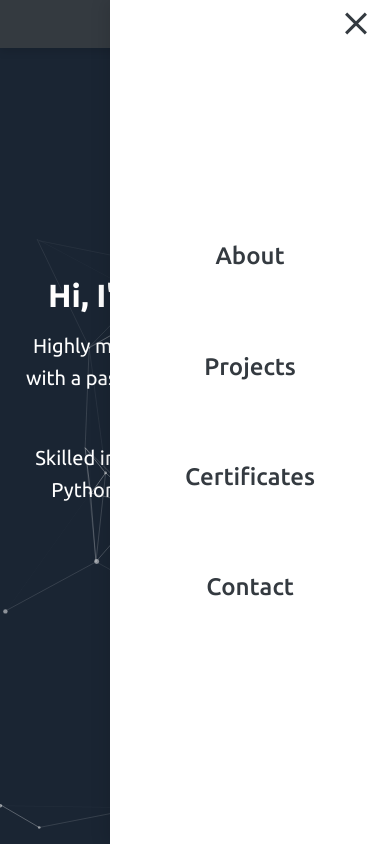
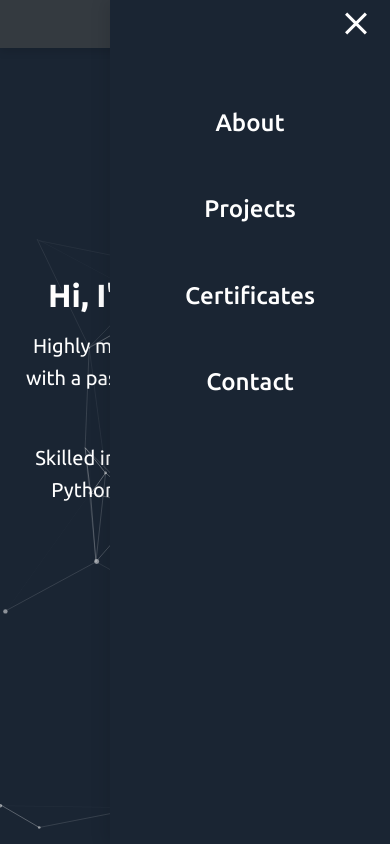
Before and after one commit to pavlovsvpavel/pavlovsvpavel.github.io, a plain HTML site: page index.html in a window 390 px wide. Both pictures are taken after a click on the button "Toggle navigation". Shown: the top 844 px of the page. Drawn offline with nearby package versions, Linux system fonts and the light colour scheme.

Commit message:
Changes in nav menu.

```diff
--- a/css/styles.css
+++ b/css/styles.css
@@ -375,7 +375,7 @@ footer {
 
 /*Back to top button*/
 .scrollToTopBtn {
-    background-color: var(--primary-color);
+    background-color: var(--hero-bg);
     border: none;
     border-radius: 50%;
     color: var(--card-bg);
@@ -433,7 +433,7 @@ footer {
     }
 
     .hamburger-menu.active .line {
-        background-color: var(--text-color);
+        background-color: var(--card-bg);
     }
 
     .hamburger-menu {
@@ -450,15 +450,14 @@ footer {
         right: 0;
         height: 100vh;
         width: 280px;
-        background-color: var(--card-bg);
+        background-color: var(--hero-bg);
         box-shadow: -5px 0 15px rgba(0, 0, 0, 0.1);
         transform: translateX(100%);
         transition: transform 0.3s ease-in-out;
         display: flex;
         flex-direction: column;
-        justify-content: center;
-        align-items: center;
-        padding: 2em;
+        justify-content: flex-start;
+        padding-top: 5em;
     }
 
     nav#main-nav.nav-active {
@@ -468,8 +467,8 @@ footer {
     nav#main-nav a.nav-link {
         display: block;
         font-size: 1.5em;
-        margin: 1.5em 0;
-        color: var(--text-color);
+        margin: 1em 0;
+        color: var(--card-bg);
     }
 
     h1 {
```
